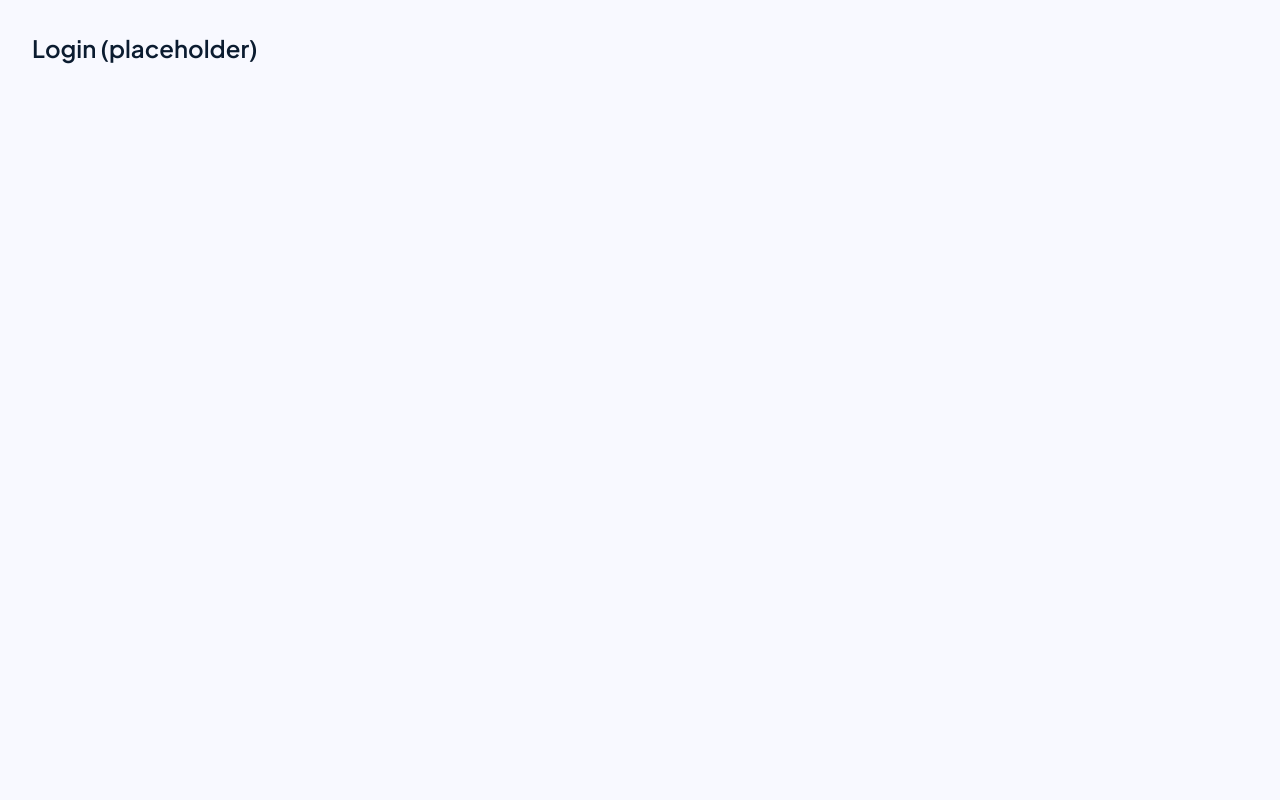
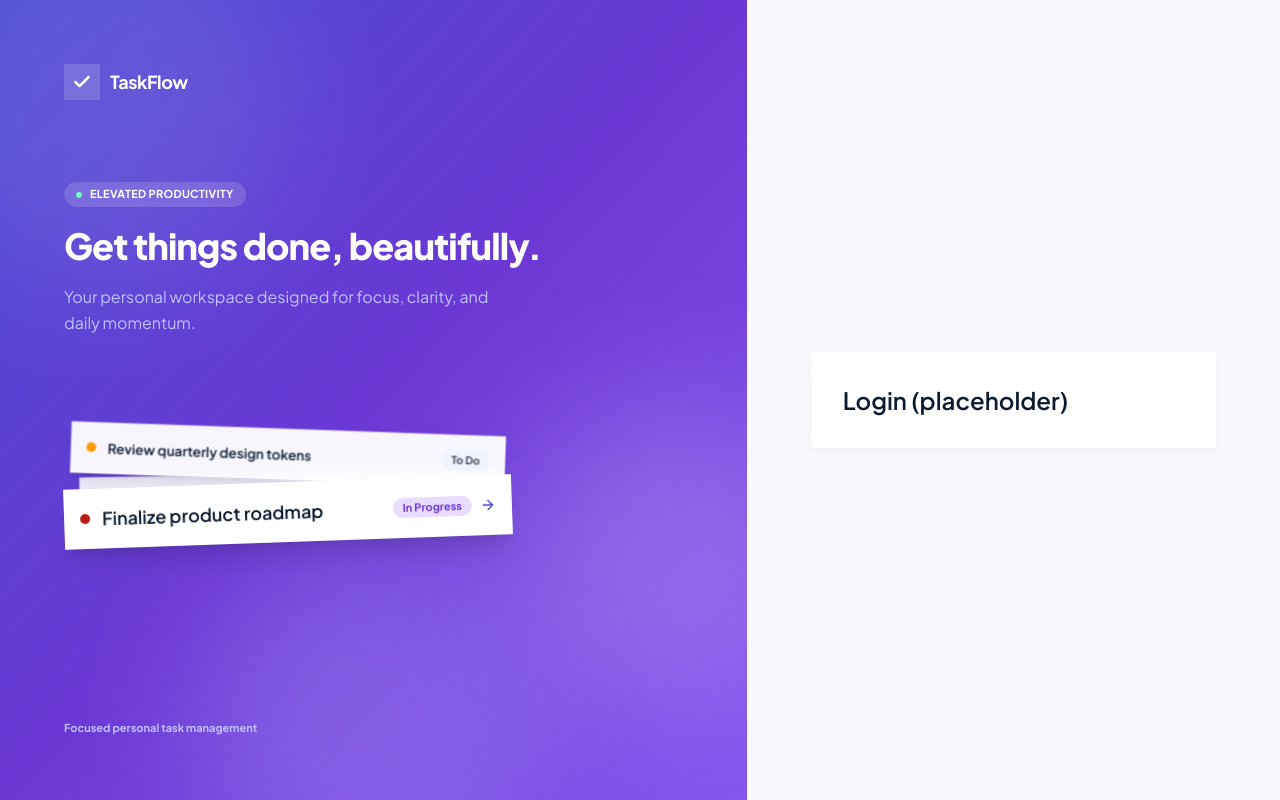
Before and after one commit to ritik4400/taskmanager-web, a Next.js app: page /login in a window 1280 px wide. Built offline with nearby package versions, Linux system fonts and the light colour scheme.

Commit message:
feat: add auth layout, logo and restyled button and input

```diff
--- /dev/null
+++ b/src/app/(auth)/layout.tsx
@@ -0,0 +1,17 @@
+import { Logo } from "@/components/shared/logo";
+import { AuthBrandPanel } from "@/features/auth/components/auth-brand-panel";
+
+export default function AuthLayout({ children }: Readonly<{ children: React.ReactNode }>) {
+  return (
+    <div className="flex min-h-screen flex-col md:flex-row">
+      <AuthBrandPanel />
+
+      <main className="flex flex-1 items-center justify-center bg-background p-4 sm:p-8 lg:p-16">
+        <div className="w-full max-w-[420px]">
+          <Logo className="mb-8 justify-center md:hidden" />
+          {children}
+        </div>
+      </main>
+    </div>
+  );
+}
--- a/src/app/(auth)/login/page.tsx
+++ b/src/app/(auth)/login/page.tsx
@@ -1,7 +1,7 @@
 export default function LoginPage() {
   return (
-    <main className="p-8">
+    <div className="rounded-2xl bg-card p-8 shadow-card">
       <h1 className="text-2xl font-semibold">Login (placeholder)</h1>
-    </main>
+    </div>
   );
 }
--- /dev/null
+++ b/src/components/shared/logo.tsx
@@ -0,0 +1,34 @@
+import { Check } from "lucide-react";
+import { cn } from "@/lib/utils";
+
+type LogoProps = {
+  variant?: "default" | "light";
+  className?: string;
+};
+
+export function Logo({ variant = "default", className }: LogoProps) {
+  const isLight = variant === "light";
+
+  return (
+    <div className={cn("flex items-center gap-2.5", className)}>
+      <div
+        className={cn(
+          "flex size-9 items-center justify-center rounded-xl",
+          isLight
+            ? "bg-white/15 backdrop-blur-md"
+            : "bg-linear-to-br from-primary to-brand-violet shadow-glow",
+        )}
+      >
+        <Check className="size-5 text-white" strokeWidth={3} />
+      </div>
+      <span
+        className={cn(
+          "text-lg font-bold tracking-tight",
+          isLight ? "text-white" : "text-foreground",
+        )}
+      >
+        TaskFlow
+      </span>
+    </div>
+  );
+}
--- a/src/components/ui/button.tsx
+++ b/src/components/ui/button.tsx
@@ -1,36 +1,23 @@
 import * as React from "react";
 import { cva, type VariantProps } from "class-variance-authority";
-import { cn } from "cn";
-import { Slot } from "radix-ui";
+import { LoaderCircle } from "lucide-react";
+import { cn } from "@/lib/utils";
 
 const buttonVariants = cva(
-  "group/button inline-flex shrink-0 items-center justify-center rounded-lg border border-transparent bg-clip-padding text-sm font-medium whitespace-nowrap transition-all outline-none select-none focus-visible:border-ring focus-visible:ring-3 focus-visible:ring-ring/50 active:not-aria-[haspopup]:translate-y-px disabled:pointer-events-none disabled:opacity-50 aria-invalid:border-destructive aria-invalid:ring-3 aria-invalid:ring-destructive/20 dark:aria-invalid:border-destructive/50 dark:aria-invalid:ring-destructive/40 [&_svg]:pointer-events-none [&_svg]:shrink-0 [&_svg:not([class*='size-'])]:size-4",
+  "inline-flex cursor-pointer items-center justify-center gap-2 rounded-xl text-sm font-semibold whitespace-nowrap transition-all outline-none focus-visible:ring-3 focus-visible:ring-ring/30 active:scale-[0.98] disabled:pointer-events-none disabled:opacity-50 [&_svg]:pointer-events-none [&_svg]:shrink-0 [&_svg:not([class*='size-'])]:size-4",
   {
     variants: {
       variant: {
-        default: "bg-primary text-primary-foreground hover:bg-primary/80",
-        outline:
-          "border-border bg-background hover:bg-muted hover:text-foreground aria-expanded:bg-muted aria-expanded:text-foreground dark:border-input dark:bg-input/30 dark:hover:bg-input/50",
-        secondary:
-          "bg-secondary text-secondary-foreground hover:bg-[color-mix(in_oklch,var(--secondary),var(--foreground)_5%)] aria-expanded:bg-secondary aria-expanded:text-secondary-foreground",
-        ghost:
-          "hover:bg-muted hover:text-foreground aria-expanded:bg-muted aria-expanded:text-foreground dark:hover:bg-muted/50",
-        destructive:
-          "bg-destructive/10 text-destructive hover:bg-destructive/20 focus-visible:border-destructive/40 focus-visible:ring-destructive/20 dark:bg-destructive/20 dark:hover:bg-destructive/30 dark:focus-visible:ring-destructive/40",
-        link: "text-primary underline-offset-4 hover:underline",
+        default:
+          "bg-linear-to-r from-primary to-brand-violet text-primary-foreground shadow-glow hover:shadow-glow-lg hover:brightness-105",
+        secondary: "border border-border bg-card text-foreground shadow-sm hover:bg-muted",
+        ghost: "text-muted-foreground hover:bg-muted hover:text-foreground",
+        destructive: "text-destructive hover:bg-error-soft/40",
       },
       size: {
-        default:
-          "h-8 gap-1.5 px-2.5 has-data-[icon=inline-end]:pr-2 has-data-[icon=inline-start]:pl-2",
-        xs: "h-6 gap-1 rounded-[min(var(--radius-md),10px)] px-2 text-xs in-data-[slot=button-group]:rounded-lg has-data-[icon=inline-end]:pr-1.5 has-data-[icon=inline-start]:pl-1.5 [&_svg:not([class*='size-'])]:size-3",
-        sm: "h-7 gap-1 rounded-[min(var(--radius-md),12px)] px-2.5 text-[0.8rem] in-data-[slot=button-group]:rounded-lg has-data-[icon=inline-end]:pr-1.5 has-data-[icon=inline-start]:pl-1.5 [&_svg:not([class*='size-'])]:size-3.5",
-        lg: "h-9 gap-1.5 px-2.5 has-data-[icon=inline-end]:pr-2 has-data-[icon=inline-start]:pl-2",
-        icon: "size-8",
-        "icon-xs":
-          "size-6 rounded-[min(var(--radius-md),10px)] in-data-[slot=button-group]:rounded-lg [&_svg:not([class*='size-'])]:size-3",
-        "icon-sm":
-          "size-7 rounded-[min(var(--radius-md),12px)] in-data-[slot=button-group]:rounded-lg",
-        "icon-lg": "size-9",
+        default: "h-11 px-6",
+        sm: "h-9 px-4",
+        icon: "size-9 rounded-full",
       },
     },
     defaultVariants: {
@@ -40,26 +27,30 @@ const buttonVariants = cva(
   },
 );
 
+type ButtonProps = React.ComponentProps<"button"> &
+  VariantProps<typeof buttonVariants> & {
+    loading?: boolean;
+  };
+
 function Button({
   className,
-  variant = "default",
-  size = "default",
-  asChild = false,
+  variant,
+  size,
+  loading = false,
+  disabled,
+  children,
   ...props
-}: React.ComponentProps<"button"> &
-  VariantProps<typeof buttonVariants> & {
-    asChild?: boolean;
-  }) {
-  const Comp = asChild ? Slot.Root : "button";
-
+}: ButtonProps) {
   return (
-    <Comp
+    <button
       data-slot="button"
-      data-variant={variant}
-      data-size={size}
-      className={cn(buttonVariants({ variant, size, className }))}
+      className={cn(buttonVariants({ variant, size }), className)}
+      disabled={disabled || loading}
       {...props}
-    />
+    >
+      {loading ? <LoaderCircle className="animate-spin" /> : null}
+      {children}
+    </button>
   );
 }
 
--- /dev/null
+++ b/src/components/ui/input.tsx
@@ -0,0 +1,18 @@
+import * as React from "react";
+import { cn } from "@/lib/utils";
+
+function Input({ className, type, ...props }: React.ComponentProps<"input">) {
+  return (
+    <input
+      type={type}
+      data-slot="input"
+      className={cn(
+        "w-full rounded-lg bg-muted px-4 py-3 text-sm text-foreground transition-all outline-none placeholder:text-muted-foreground/60 focus:bg-card focus:ring-2 focus:ring-primary/30 disabled:cursor-not-allowed disabled:opacity-50 aria-invalid:bg-error-soft/30 aria-invalid:ring-2 aria-invalid:ring-destructive/40",
+        className,
+      )}
+      {...props}
+    />
+  );
+}
+
+export { Input };
--- /dev/null
+++ b/src/components/ui/label.tsx
@@ -0,0 +1,20 @@
+"use client";
+
+import * as React from "react";
+import { cn } from "cn";
+import { Label as LabelPrimitive } from "radix-ui";
+
+function Label({ className, ...props }: React.ComponentProps<typeof LabelPrimitive.Root>) {
+  return (
+    <LabelPrimitive.Root
+      data-slot="label"
+      className={cn(
+        "flex items-center gap-2 text-sm leading-none font-medium select-none group-data-[disabled=true]:pointer-events-none group-data-[disabled=true]:opacity-50 peer-disabled:cursor-not-allowed peer-disabled:opacity-50",
+        className,
+      )}
+      {...props}
+    />
+  );
+}
+
+export { Label };
--- /dev/null
+++ b/src/features/auth/components/auth-brand-panel.tsx
@@ -0,0 +1,70 @@
+import { ArrowRight } from "lucide-react";
+import { Logo } from "@/components/shared/logo";
+
+export function AuthBrandPanel() {
+  return (
+    <aside className="relative hidden min-h-screen flex-col justify-between overflow-hidden bg-linear-to-br from-primary via-brand-violet to-[#8455ef] p-8 text-white select-none md:flex md:w-1/2 lg:w-7/12 lg:p-16">
+      {/* Soft decorative glows */}
+      <div className="pointer-events-none absolute -top-24 -left-24 size-96 rounded-full bg-white/10 blur-3xl" />
+      <div className="pointer-events-none absolute top-1/2 -right-20 size-80 rounded-full bg-status-progress-soft/20 blur-3xl" />
+      <div className="pointer-events-none absolute -bottom-24 left-1/4 size-88 rounded-full bg-[#c0c1ff]/20 blur-3xl" />
+
+      <Logo variant="light" className="relative z-10" />
+
+      <div className="relative z-10 my-auto max-w-xl py-10">
+        <div className="space-y-4">
+          <span className="inline-flex items-center gap-2 rounded-full bg-white/15 px-3 py-1 text-[11px] font-bold tracking-wide uppercase backdrop-blur-md">
+            <span className="size-1.5 animate-pulse rounded-full bg-status-done-soft" />
+            Elevated Productivity
+          </span>
+          <h1 className="text-3xl leading-tight font-extrabold tracking-tight lg:text-4xl">
+            Get things done, beautifully.
+          </h1>
+          <p className="max-w-md text-base leading-relaxed text-[#c0c1ff]">
+            Your personal workspace designed for focus, clarity, and daily momentum.
+          </p>
+        </div>
+
+        {/* Decorative stack of sample tasks */}
+        <div className="relative mt-12 flex h-64 w-full max-w-md flex-col justify-center">
+          <div className="absolute inset-x-0 top-16 flex translate-y-6 scale-[0.93] -rotate-1 items-center justify-between rounded-xl bg-card/90 p-4 text-foreground shadow-md backdrop-blur-md transition-all duration-300 hover:scale-[0.96] hover:rotate-0">
+            <div className="flex min-w-0 items-center gap-3">
+              <span className="size-2.5 shrink-0 rounded-full bg-sky-500" />
+              <span className="truncate text-sm font-semibold">Submit weekly sync notes</span>
+            </div>
+            <span className="shrink-0 rounded-full bg-status-done-soft px-2.5 py-0.5 text-[11px] font-bold text-status-done">
+              Done
+            </span>
+          </div>
+
+          <div className="absolute inset-x-0 top-8 flex translate-y-3 scale-[0.97] rotate-2 items-center justify-between rounded-xl bg-card/95 p-4 text-foreground shadow-lg backdrop-blur-md transition-all duration-300 hover:scale-[0.99] hover:rotate-0">
+            <div className="flex min-w-0 items-center gap-3">
+              <span className="size-2.5 shrink-0 rounded-full bg-amber-500" />
+              <span className="truncate text-sm font-semibold">Review quarterly design tokens</span>
+            </div>
+            <span className="shrink-0 rounded-full bg-muted px-2.5 py-0.5 text-[11px] font-bold text-muted-foreground">
+              To Do
+            </span>
+          </div>
+
+          <div className="relative flex -rotate-2 items-center justify-between rounded-xl bg-card p-4 text-foreground shadow-xl backdrop-blur-xl transition-all duration-300 hover:scale-[1.02] hover:rotate-0">
+            <div className="flex min-w-0 items-center gap-3">
+              <span className="size-2.5 shrink-0 rounded-full bg-destructive" />
+              <span className="truncate text-lg font-semibold">Finalize product roadmap</span>
+            </div>
+            <div className="flex shrink-0 items-center gap-2">
+              <span className="rounded-full bg-status-progress-soft px-2.5 py-0.5 text-[11px] font-bold text-status-progress">
+                In Progress
+              </span>
+              <ArrowRight className="size-4 text-primary" />
+            </div>
+          </div>
+        </div>
+      </div>
+
+      <p className="relative z-10 text-[11px] font-bold text-[#c0c1ff]">
+        Focused personal task management
+      </p>
+    </aside>
+  );
+}
```
